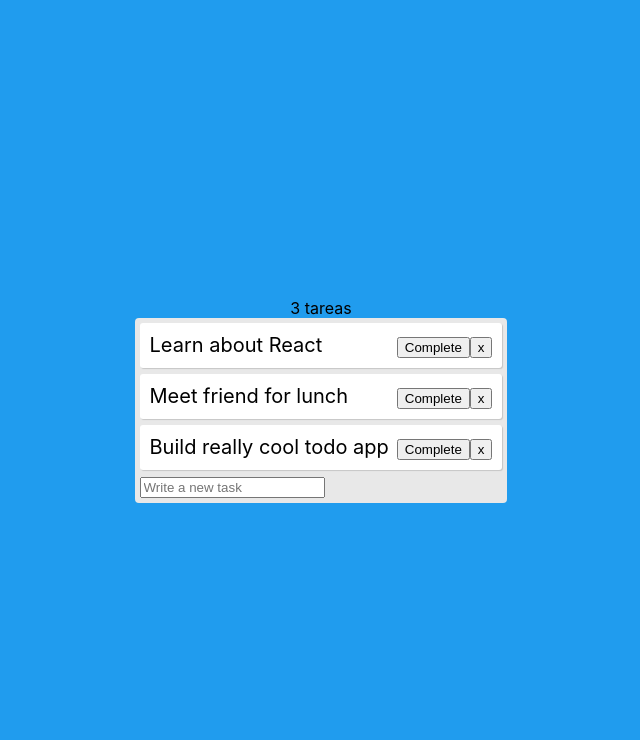
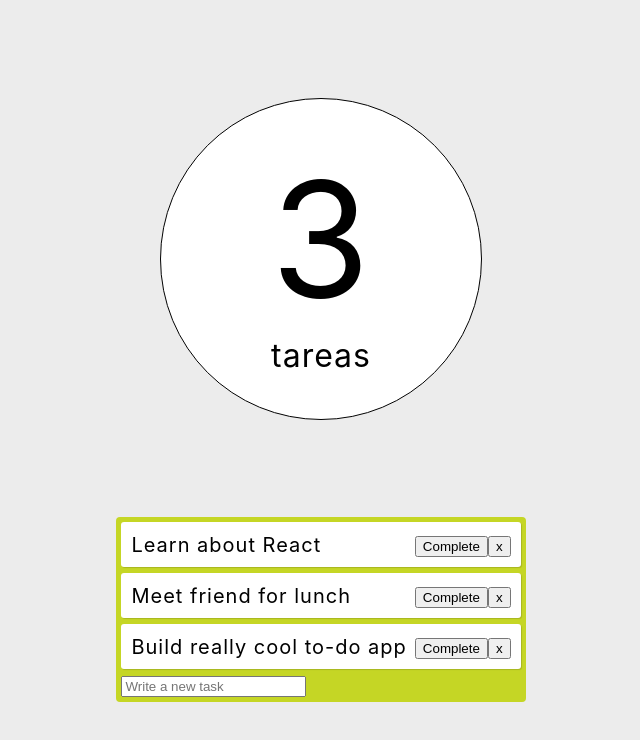
Before and after one commit to sorayav/react-hooks-todo-app, a React (Create React App) app: page / in a window 1280 px wide. Shown: the top 740 px of the page, without its empty margins (319-959 px from the left). Built offline with nearby package versions, Linux system fonts and the light colour scheme.

Commit message:
Add styling and functionality on complete tasks

```diff
--- a/src/App.js
+++ b/src/App.js
@@ -14,7 +14,7 @@ function App() {
       isComplete: false
     },
     {
-      text: "Build really cool todo app",
+      text: "Build really cool to-do app",
       isComplete: false
      }
   ]);
@@ -27,6 +27,7 @@ function App() {
   const completeTodo = index => {
     const newTodos = [...todos];
     newTodos[index].isComplete = true;
+    // newTodos.splice(index, 1);
     setTodos(newTodos);
   }
 
@@ -38,8 +39,8 @@ function App() {
 
   return (
     <div className="App">
-      <div className="todo-number">
-        {todos.length} tareas
+      <div className={`todo-counter ${todos.isComplete === true ? "green" : ""}`}>
+        <span className="todo-counter__number">{todos.length}</span> tareas
       </div>
 
       <div className="todo-list">
--- a/src/components/Todo.js
+++ b/src/components/Todo.js
@@ -2,7 +2,7 @@ import React from 'react';
 
 function Todo ({ todo, index, completeTodo, removeTodo }) {
   return (
-    <div className="todo" style={{ textDecoration: todo.isComplete ? "line-through" : "" }}>{todo.text}
+    <div className={`todo ${todo.isComplete ? "green" : ""}`} style={{ textDecoration: todo.isComplete ? "line-through" : "" }}>{todo.text}
 
       <div>
         <button className="btn-complete" onClick={() => completeTodo(index)}>Complete</button>
--- a/src/styles/App.css
+++ b/src/styles/App.css
@@ -1,31 +1,53 @@
 .App {
-  background: #209cee;
+  background: #ececec;
   width: 100vw;
-  height: 100vh;
+  min-height: 100vh;
   margin: auto;
   display: flex;
   flex-direction: column;
-  justify-content: center;
+  justify-content: space-evenly;
   align-items: center;
+  overflow: scroll;
+  letter-spacing: 1px;
 }
 
 .todo-list {
-  background: #e8e8e8;
+  background: #c5d625;
   border-radius: 4px;
   padding: 5px;
-  max-width: 400px;
+  min-width: 20rem;
+  max-width: 20rem;
 }
 
 .todo {
   background: #fff;
   box-shadow: 1px 1px 1px rgba(0, 0, 0, 0.15);
-  padding: 3px 10px;
+  padding: 5px 10px;
   font-size: 12px;
   margin-bottom: 6px;
   border-radius: 3px;
   display: flex;
   align-items: center;
   justify-content: space-between;
+  word-break: break-all;
+  white-space: wrap;
+}
+
+.todo-counter {
+  width: 20rem;
+  height: 20rem;
+  border: 1px solid black;
+  border-radius: 50%;
+  display: flex;
+  flex-direction: column;
+  align-items: center;
+  justify-content: center;
+  font-size: 2rem;
+  background: #fff;
+}
+
+.todo-counter__number {
+  font-size: 10rem;
 }
 
 .btn-complete {
@@ -42,3 +64,7 @@
     padding: 10px 10px;
   }
 }
+
+.green {
+  background: green;
+}
```
